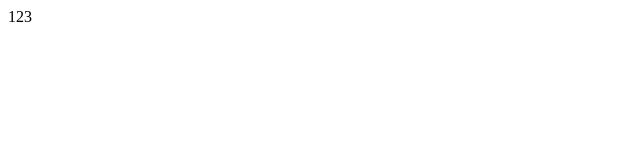
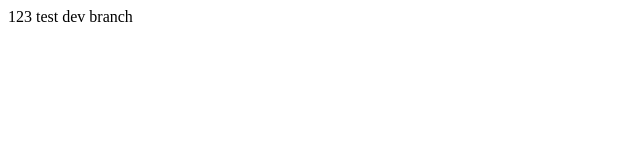
Before and after one commit to 1mosce/yizha-app, a React (Create React App) app in the folder yizha-web/: page / in a window 1280 px wide. Shown: the top 160 px of the page, without its empty margins (0-640 px from the left). Built offline with nearby package versions, Linux system fonts and the light colour scheme.

Commit message:
Dev branch test

```diff
--- a/yizha-web/src/App.js
+++ b/yizha-web/src/App.js
@@ -3,7 +3,7 @@ import React from "react";
 function App() {
   return (
     <div className="App">
-      <header className="App-header">123</header>
+      <header className="App-header">123 test dev branch</header>
     </div>
   );
 }
```
